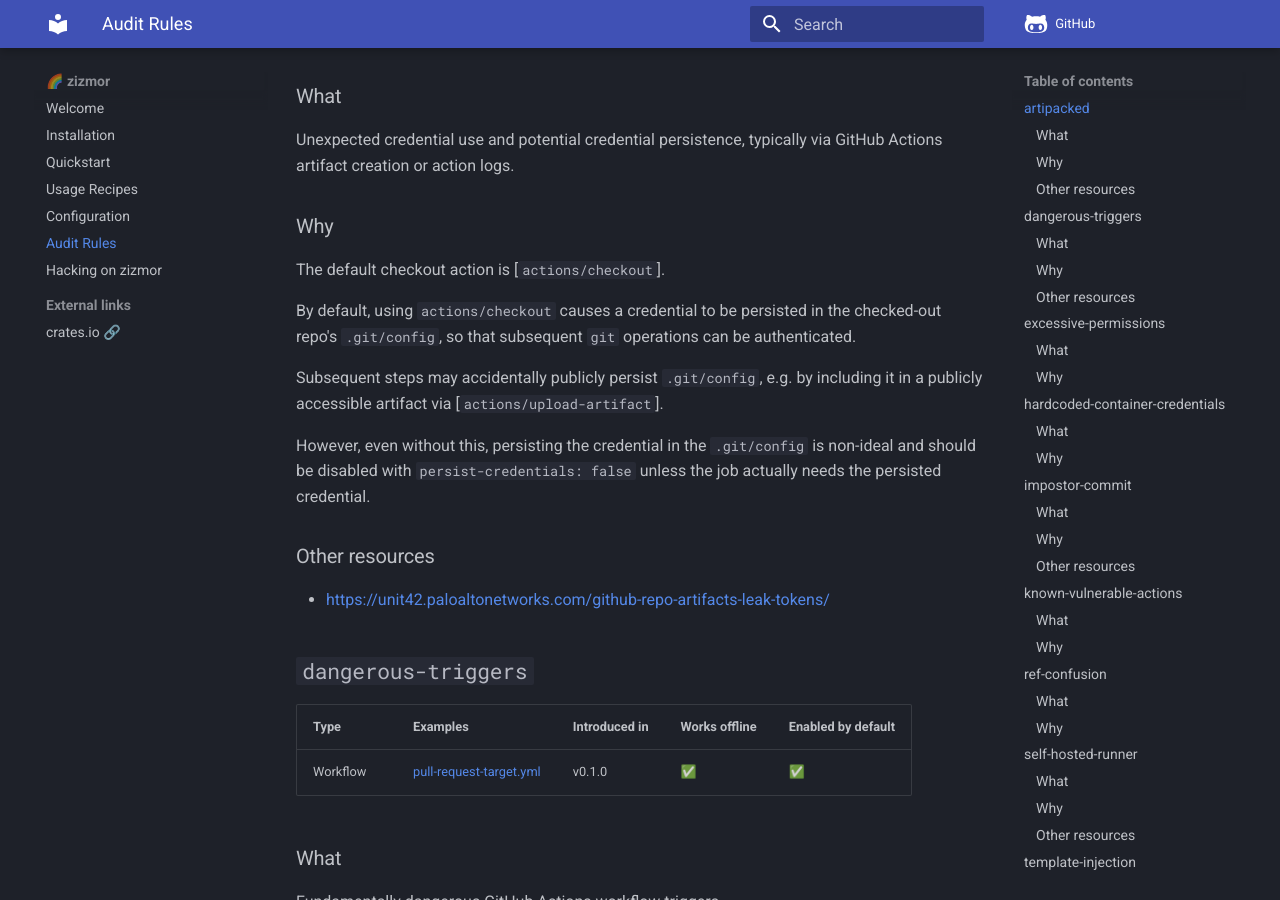
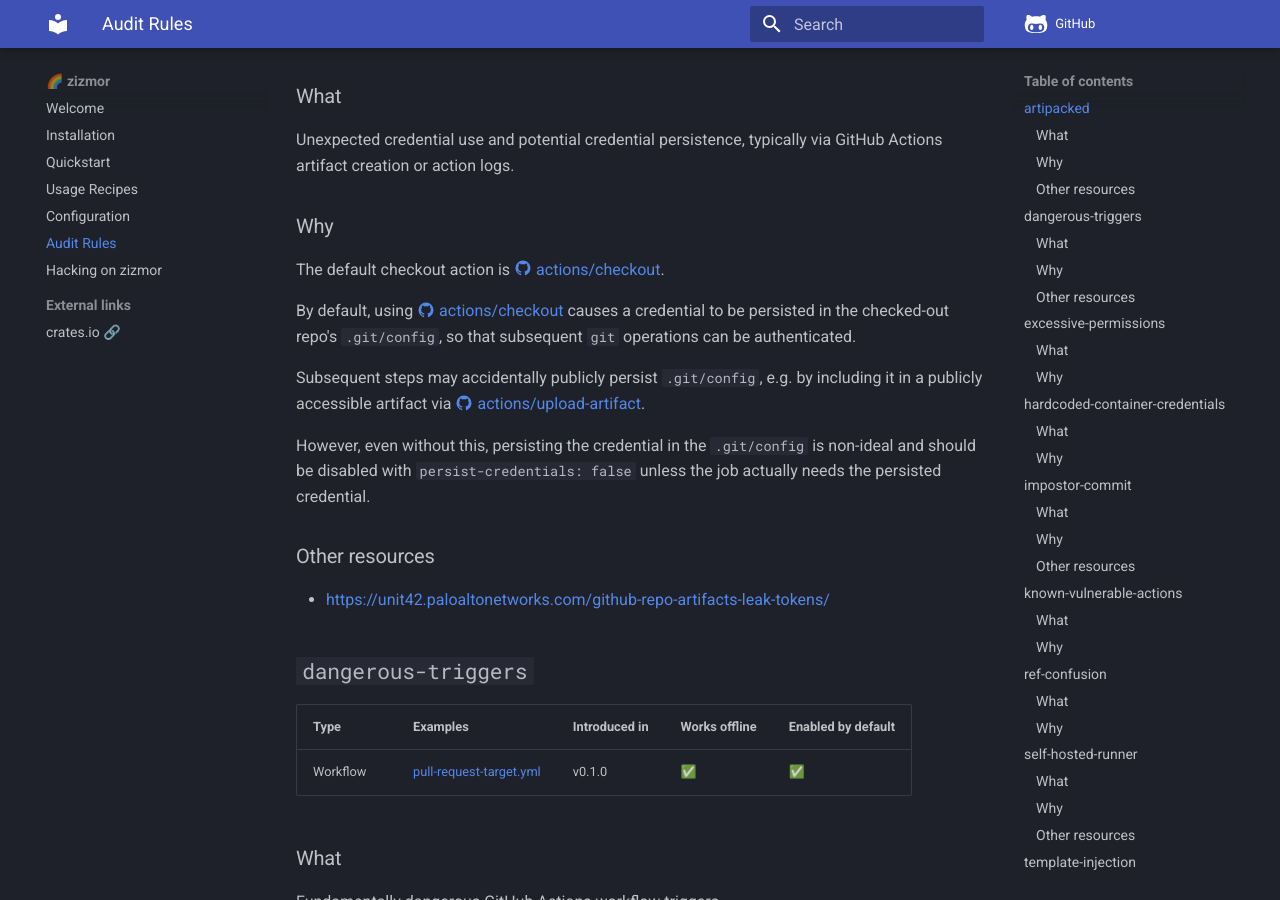
Before and after one commit to zizmorcore/zizmor, an MkDocs documentation site: the page built from docs/audits.md, in a window 1280 px wide and 900 px high, scrolled down 602 px. Built offline with MkDocs 1.6.1 and Material for MkDocs 9.7.7, drawn with Linux system fonts in a browser that asks for light colours; comment, search, counter and statistics services are not loaded.

Commit message:
fix(docs): fix repo links (#145)

```diff
--- a/docs/audits.md
+++ b/docs/audits.md
@@ -25,14 +25,14 @@
 
 ### Why
 
-The default checkout action is [`actions/checkout`].
+The default checkout action is @actions/checkout.
 
-By default, using `actions/checkout` causes a credential to be persisted
+By default, using @actions/checkout causes a credential to be persisted
 in the checked-out repo's `.git/config`, so that subsequent `git` operations
 can be authenticated.
 
 Subsequent steps may accidentally publicly persist `.git/config`, e.g. by
-including it in a publicly accessible artifact via [`actions/upload-artifact`].
+including it in a publicly accessible artifact via @actions/upload-artifact.
 
 However, even without this, persisting the credential in the `.git/config`
 is non-ideal and should be disabled with `persist-credentials: false` unless
```
Also changed, not shown: other parts of docs/audits.md (+0 -4 lines).
